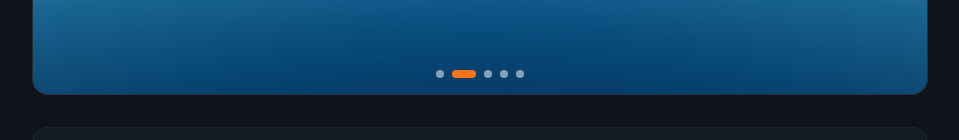
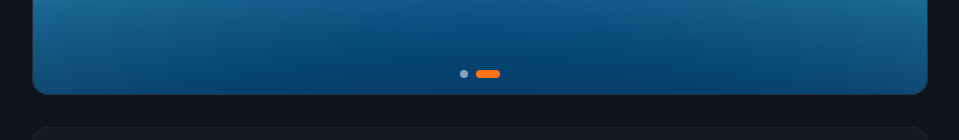
Before and after one commit to marchup/CrabCodeStudio, a React (Vite) app: page / in a window 1280 px wide. Shown: the part 1549-1689 px from the top of the page, without its empty margins (160-1119 px from the left). Built offline with nearby package versions, Linux system fonts and the light colour scheme.

Commit message:
Update GamesSection.tsx

```diff
--- a/src/sections/GamesSection.tsx
+++ b/src/sections/GamesSection.tsx
@@ -30,13 +30,13 @@ const GameSection = () => {
   const [showDialog, setShowDialog] = useState(false);
   const [currentScreenshot, setCurrentScreenshot] = useState(0);
 
-  // Simulamos 5 capturas del juego (después las reemplazás con las reales)
+  // ✅ AHORA USA TUS IMÁGENES REALES
   const screenshots = [
-    'public/sanjose-screenshot.png',
-    'public/sanjose-screenshot2.png',
-    '/sanjose-3.jpg',
-    '/sanjose-4.jpg',
-    '/sanjose-5.jpg',
+    '/sanjose-screenshot.png',
+    '/sanjose-screenshot2.png',
+    // Cuando agregues más, simplemente agregalas acá:
+    // '/sanjose-screenshot3.png',
+    // '/sanjose-screenshot4.png',
   ];
 
   // Carrusel automático cada 4 segundos
@@ -138,7 +138,7 @@ const GameSection = () => {
             </div>
           </div>
 
-          {/* TEXTO Y BOTONES - FUERA DE LA IMAGEN, EN SU PROPIA CAJA */}
+          {/* TEXTO Y BOTONES - FUERA DE LA IMAGEN */}
           <div className="bg-gray-800/30 border border-gray-700/30 rounded-2xl p-8 hover:border-orange-500/30 transition-all">
             <div className="flex flex-col md:flex-row justify-between items-start md:items-center gap-6">
               <div className="flex-1">
```
